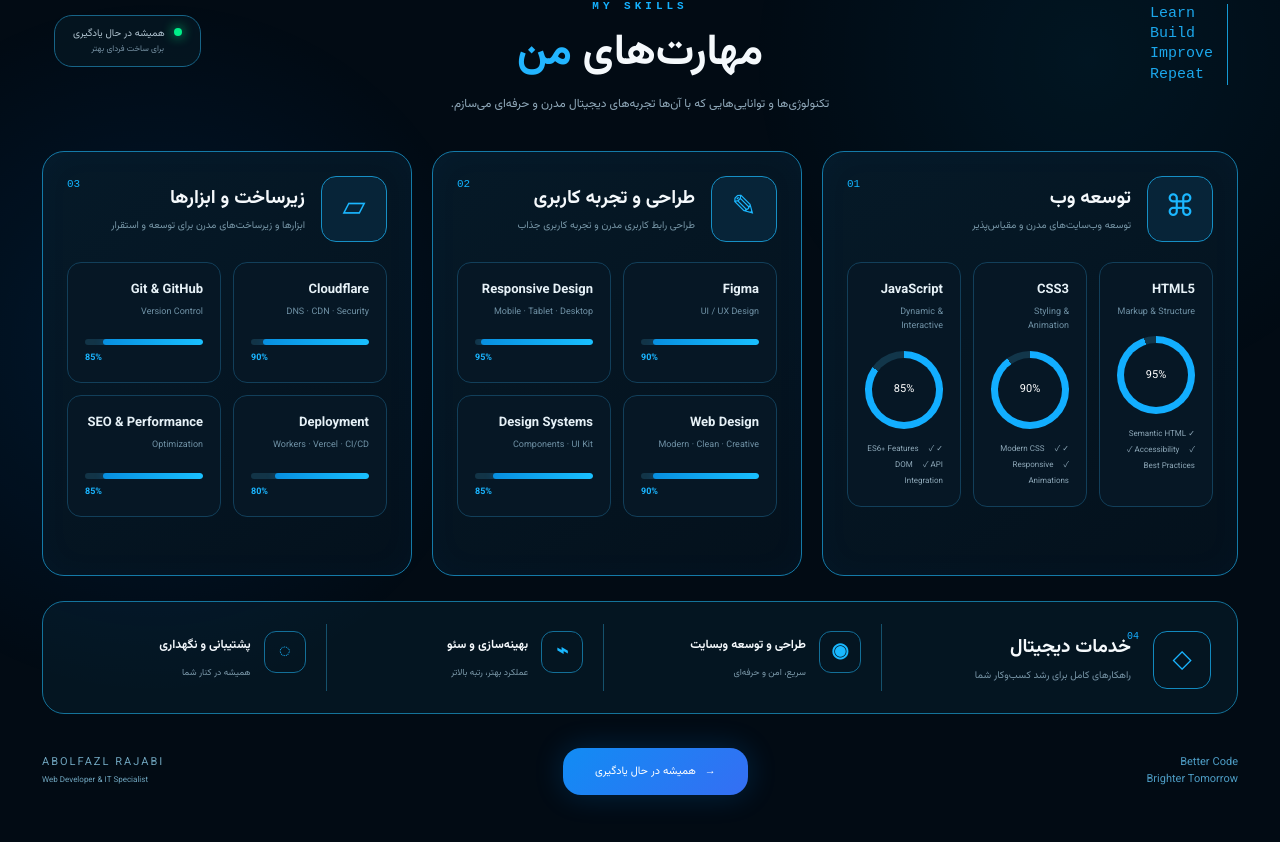
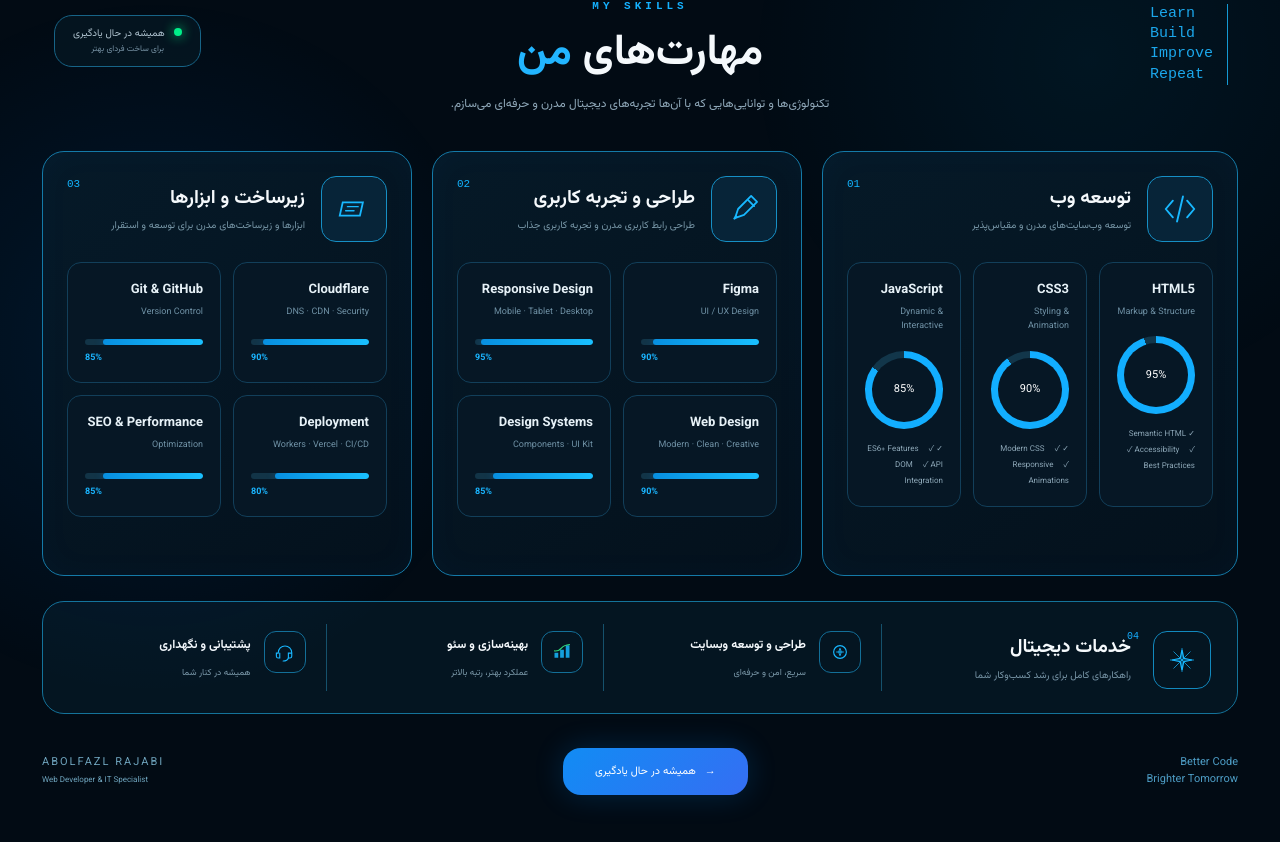
Before and after one commit to Abolfazl32123/abolfazlportfoilo, a website: page public/index.html in a window 1280 px wide. Shown: the part 4439-5281 px from the top of the page. Drawn offline with Linux system fonts and the light colour scheme.

Commit message:
Add files via upload

```diff
--- a/public/index.html
+++ b/public/index.html
@@ -329,7 +329,7 @@
 
   <div class="skills-columns">
     <article class="skill-group">
-      <header><div class="skill-group-icon">⌘</div><div><span>01</span><h3>توسعه وب</h3><p>توسعه وب‌سایت‌های مدرن و مقیاس‌پذیر</p></div></header>
+      <header><div class="skill-group-icon"><img src="/assets/skills/web.svg" alt="توسعه وب"></div><div><span>01</span><h3>توسعه وب</h3><p>توسعه وب‌سایت‌های مدرن و مقیاس‌پذیر</p></div></header>
       <div class="skill-items">
         <div class="skill-item"><b>HTML5</b><small>Markup &amp; Structure</small><div class="skill-ring" style="--p:95%"><em>95%</em></div><div class="checks">✓ Semantic HTML　 ✓ Accessibility　 ✓ Best Practices</div></div>
         <div class="skill-item"><b>CSS3</b><small>Styling &amp; Animation</small><div class="skill-ring" style="--p:90%"><em>90%</em></div><div class="checks">✓ Modern CSS　 ✓ Responsive　 ✓ Animations</div></div>
@@ -338,7 +338,7 @@
     </article>
 
     <article class="skill-group">
-      <header><div class="skill-group-icon">✎</div><div><span>02</span><h3>طراحی و تجربه کاربری</h3><p>طراحی رابط کاربری مدرن و تجربه کاربری جذاب</p></div></header>
+      <header><div class="skill-group-icon"><img src="/assets/skills/design.svg" alt="طراحی و تجربه کاربری"></div><div><span>02</span><h3>طراحی و تجربه کاربری</h3><p>طراحی رابط کاربری مدرن و تجربه کاربری جذاب</p></div></header>
       <div class="skill-items skill-grid-2">
         <div class="skill-mini"><strong>Figma</strong><small>UI / UX Design</small><div class="skill-bar"><i style="width:90%"></i></div><b>90%</b></div>
         <div class="skill-mini"><strong>Responsive Design</strong><small>Mobile · Tablet · Desktop</small><div class="skill-bar"><i style="width:95%"></i></div><b>95%</b></div>
@@ -348,7 +348,7 @@
     </article>
 
     <article class="skill-group">
-      <header><div class="skill-group-icon">▱</div><div><span>03</span><h3>زیرساخت و ابزارها</h3><p>ابزارها و زیرساخت‌های مدرن برای توسعه و استقرار</p></div></header>
+      <header><div class="skill-group-icon"><img src="/assets/skills/infrastructure.svg" alt="زیرساخت و ابزارها"></div><div><span>03</span><h3>زیرساخت و ابزارها</h3><p>ابزارها و زیرساخت‌های مدرن برای توسعه و استقرار</p></div></header>
       <div class="skill-items skill-grid-2">
         <div class="skill-mini"><strong>Cloudflare</strong><small>DNS · CDN · Security</small><div class="skill-bar"><i style="width:90%"></i></div><b>90%</b></div>
         <div class="skill-mini"><strong>Git &amp; GitHub</strong><small>Version Control</small><div class="skill-bar"><i style="width:85%"></i></div><b>85%</b></div>
@@ -359,10 +359,10 @@
   </div>
 
   <div class="skills-services">
-    <div class="skills-service-title"><div>◇</div><span>04</span><h3>خدمات دیجیتال</h3><p>راهکارهای کامل برای رشد کسب‌وکار شما</p></div>
-    <div class="skills-service"><b>◉</b><h4>طراحی و توسعه وبسایت</h4><small>سریع، امن و حرفه‌ای</small></div>
-    <div class="skills-service"><b>⌁</b><h4>بهینه‌سازی و سئو</h4><small>عملکرد بهتر، رتبه بالاتر</small></div>
-    <div class="skills-service"><b>◌</b><h4>پشتیبانی و نگهداری</h4><small>همیشه در کنار شما</small></div>
+    <div class="skills-service-title"><div><img src="/assets/skills/digital.svg" alt="خدمات دیجیتال"></div><span>04</span><h3>خدمات دیجیتال</h3><p>راهکارهای کامل برای رشد کسب‌وکار شما</p></div>
+    <div class="skills-service"><b><img src="/assets/skills/site.svg" alt="طراحی و توسعه"></b><h4>طراحی و توسعه وبسایت</h4><small>سریع، امن و حرفه‌ای</small></div>
+    <div class="skills-service"><b><img src="/assets/skills/seo.svg" alt="سئو"></b><h4>بهینه‌سازی و سئو</h4><small>عملکرد بهتر، رتبه بالاتر</small></div>
+    <div class="skills-service"><b><img src="/assets/skills/support.svg" alt="پشتیبانی"></b><h4>پشتیبانی و نگهداری</h4><small>همیشه در کنار شما</small></div>
   </div>
 
   <div class="skills-bottom">
--- a/public/style.css
+++ b/public/style.css
@@ -1192,3 +1192,10 @@ footer{padding:30px;text-align:center;border-top:1px solid #15384f;color:#6f8799
     max-height:46px;
   }
 }
+
+/* V24 — polished skill/service icon system */
+.skill-group-icon img{width:38px;height:38px;display:block;object-fit:contain}
+.skills-service-title>div img{width:32px;height:32px;display:block;object-fit:contain}
+.skills-service b img{width:24px;height:24px;display:block;object-fit:contain}
+.skills-service b{display:grid!important;place-items:center!important;float:right}
+.skill-group-icon{flex:none}
```
Also changed, not shown: public/assets/skills/deploy.svg (added), public/assets/skills/design.svg (added), public/assets/skills/digital.svg (added), public/assets/skills/github.svg (added), public/assets/skills/infrastructure.svg (added), public/assets/skills/seo.svg (added), public/assets/skills/site.svg (added), public/assets/skills/support.svg (added), public/assets/skills/web.svg (added).
